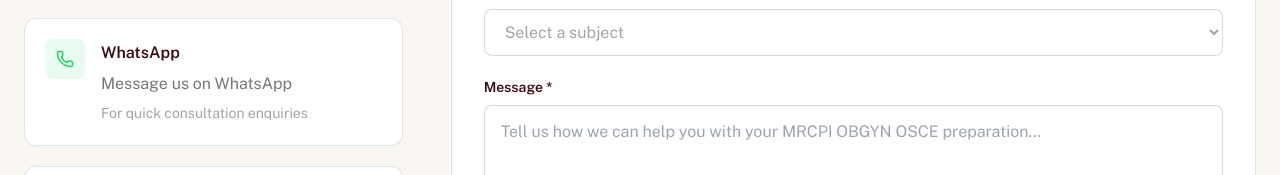
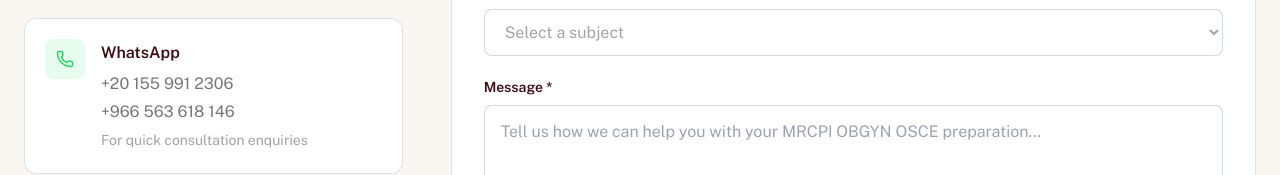
Before and after one commit to eyas711-cloud/MRCPI-OBGYNUNLOCKED, a Next.js app: page /contact in a window 1280 px wide. Shown: the part 687-862 px from the top of the page. Built offline with nearby package versions, Linux system fonts and the light colour scheme; no server answers; the database is empty.

Commit message:
Show WhatsApp numbers on contact page

```diff
--- a/src/app/contact/page.tsx
+++ b/src/app/contact/page.tsx
@@ -74,7 +74,8 @@ export default function ContactPage() {
                   </div>
                   <div>
                     <p className="font-semibold text-sm mb-1" style={{ color: "var(--navy)" }}>WhatsApp</p>
-                    <p className="text-sm" style={{ color: "rgba(26,26,26,0.6)" }}>Message us on WhatsApp</p>
+                    <p className="text-sm" style={{ color: "rgba(26,26,26,0.6)" }}>+20 155 991 2306</p>
+                    <p className="text-sm" style={{ color: "rgba(26,26,26,0.6)" }}>+966 563 618 146</p>
                     <p className="text-xs mt-1" style={{ color: "rgba(26,26,26,0.4)" }}>For quick consultation enquiries</p>
                   </div>
                 </a>
```
